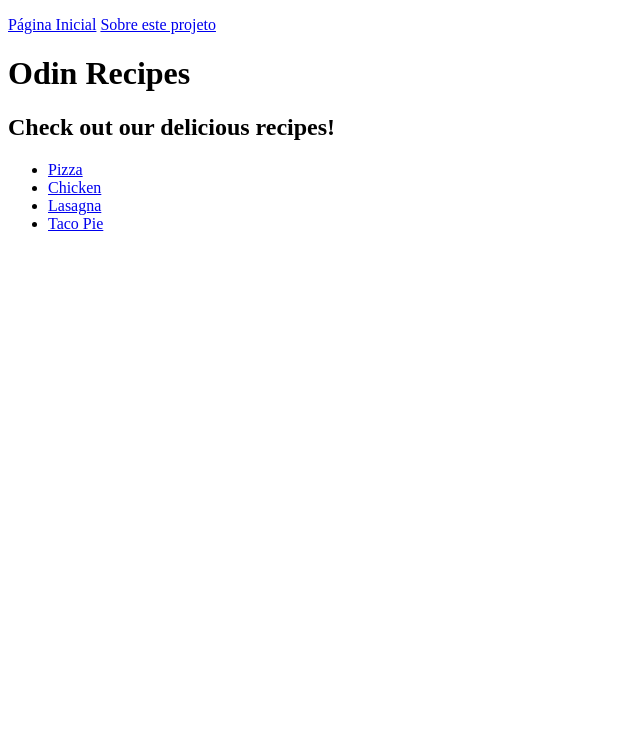
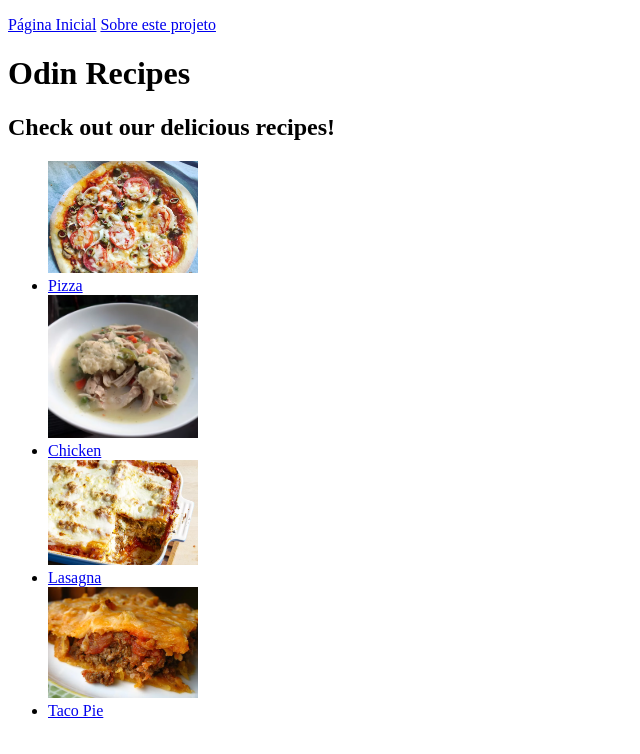
Before and after one commit to custodiotiago/odin-recipes, a plain HTML site: page index.html in a window 1280 px wide. Shown: the whole page, without its empty margins (0-640 px from the left). Drawn offline with Linux system fonts and the light colour scheme.

Commit message:
UPDATE images width

```diff
--- a/index.html
+++ b/index.html
@@ -11,9 +11,13 @@
     <h2>Check out our delicious recipes!</h2>
 
     <ul>
+        <img src="/images/pizza.png" width="150px">
         <li><a href="recipes/pizza.html">Pizza</a></li>
+        <img src="/images/chicken.png" width="150px">
         <li><a href="recipes/chicken.html">Chicken</a></li>
+        <img src="/images/lasagna.png" width="150px">
         <li><a href="recipes/lasagna.html">Lasagna</a></li>
+        <img src="/images/tacopie.png" width="150px">
         <li><a href="recipes/tacopie.html">Taco Pie</a></li>
     </ul>
 
```
